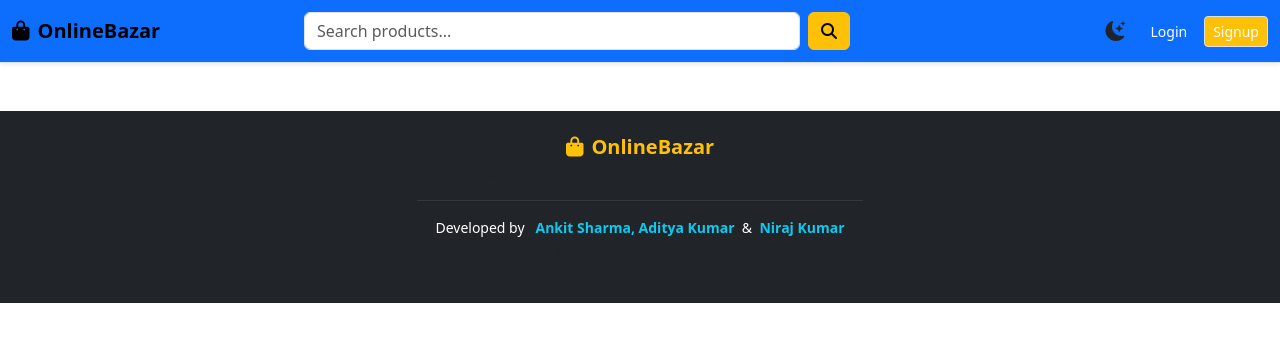
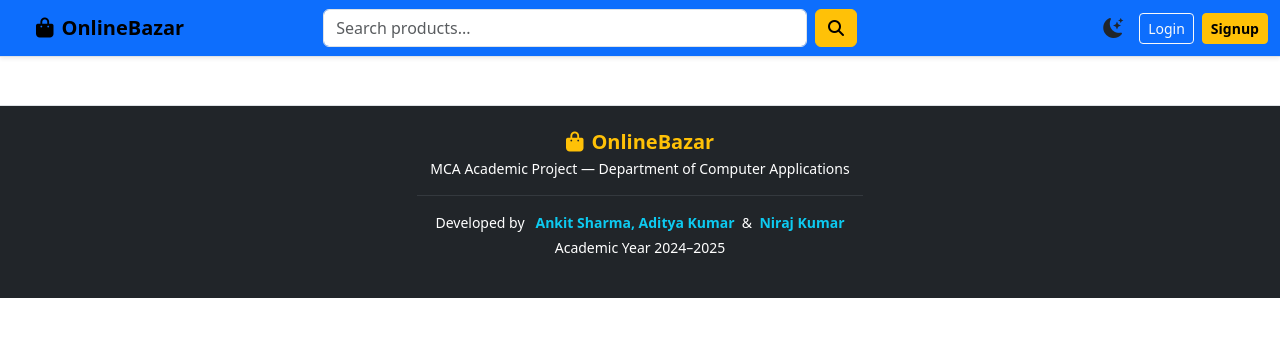
Before and after one commit to Nirajjj11/E-Commerce, a Django app: page / in a window 1280 px wide. Shown: the top 342 px of the page. Run offline with Django 5.2, Linux system fonts and the light colour scheme; data that the repository does not hold is empty.

Commit message:
Navbar status done for user

```diff
--- a/django_project/templates/base.html
+++ b/django_project/templates/base.html
@@ -25,13 +25,13 @@
 </head>
 
 <body class="bg-body text-body">
-      {% include 'navbar.html' %}
+      {% include 'decorator/navbar.html' %}
 
       <div class="container mt-4">
             {% block content %}{% endblock %}
       </div>
 
-      {% include 'footer.html' %}
+      {% include 'decorator/footer.html' %}
       <!-- Bootstrap JS Bundle -->
       <script src="https://cdn.jsdelivr.net/npm/bootstrap@5.3.3/dist/js/bootstrap.bundle.min.js"></script>
 
--- a/django_project/templates/footer.html
+++ b/django_project/templates/decorator/footer.html
@@ -1,8 +1,8 @@
 {% load static %}
-<footer class="bg-dark text-white mt-5 py-4">
+<footer class="bg-dark text-white border-top mt-5 py-4">
       <div class="container text-center">
             <h5 class="text-warning fw-bold mb-1"><i class="fas fa-shopping-bag me-2"></i>OnlineBazar</h5>
-            <p class="text-muted small mb-1">MCA Academic Project — Department of Computer Applications</p>
+            <p class="text-white small mb-1">MCA Academic Project — Department of Computer Applications</p>
             <hr class="border-secondary mx-auto" style="width:40%" />
             <p class="mb-0 small">
                   Developed by &nbsp;
@@ -11,6 +11,6 @@
                   <span class="text-info fw-semibold">Niraj Kumar</span>
 
             </p>
-            <p class="text-muted small mt-1">Academic Year 2024–2025</p>
+            <p class="text-white small mt-1">Academic Year 2024–2025</p>
       </div>
 </footer>
--- a/django_project/templates/navbar.html
+++ b/django_project/templates/decorator/navbar.html
@@ -2,7 +2,7 @@
 <nav class="navbar navbar-expand-lg border-bottom shadow-sm bg-primary">
       <div class="container-fluid">
             <a class="navbar-brand fw-bold" href="{% url 'home' %}">
-                  <i class="fas fa-shopping-bag my-2 me-2"></i>OnlineBazar</a>
+                  <i class="fas fa-shopping-bag mx-4 me-2"></i>OnlineBazar</a>
             <button class="navbar-toggler" type="button" data-bs-toggle="collapse" data-bs-target="#navbarNav">
                   <span class="navbar-toggler-icon"></span>
             </button>
@@ -64,8 +64,8 @@
                         {% else %}
                         <div class="d-flex gap-2">
                               <a href="{% url 'login' %}"
-                                    class="btn btn-sm btn-outline-primary border-1 text-white">Login</a>
-                              <a href="{% url 'signup' %}" class="btn btn-sm btn-primary border bg-warning">Signup</a>
+                                    class="btn btn-outline-light btn-sm">Login</a>
+                              <a href="{% url 'signup' %}" class="btn btn-warning btn-sm fw-bold">Signup</a>
                         </div>
                         {% endif %}
                   </div>
```
